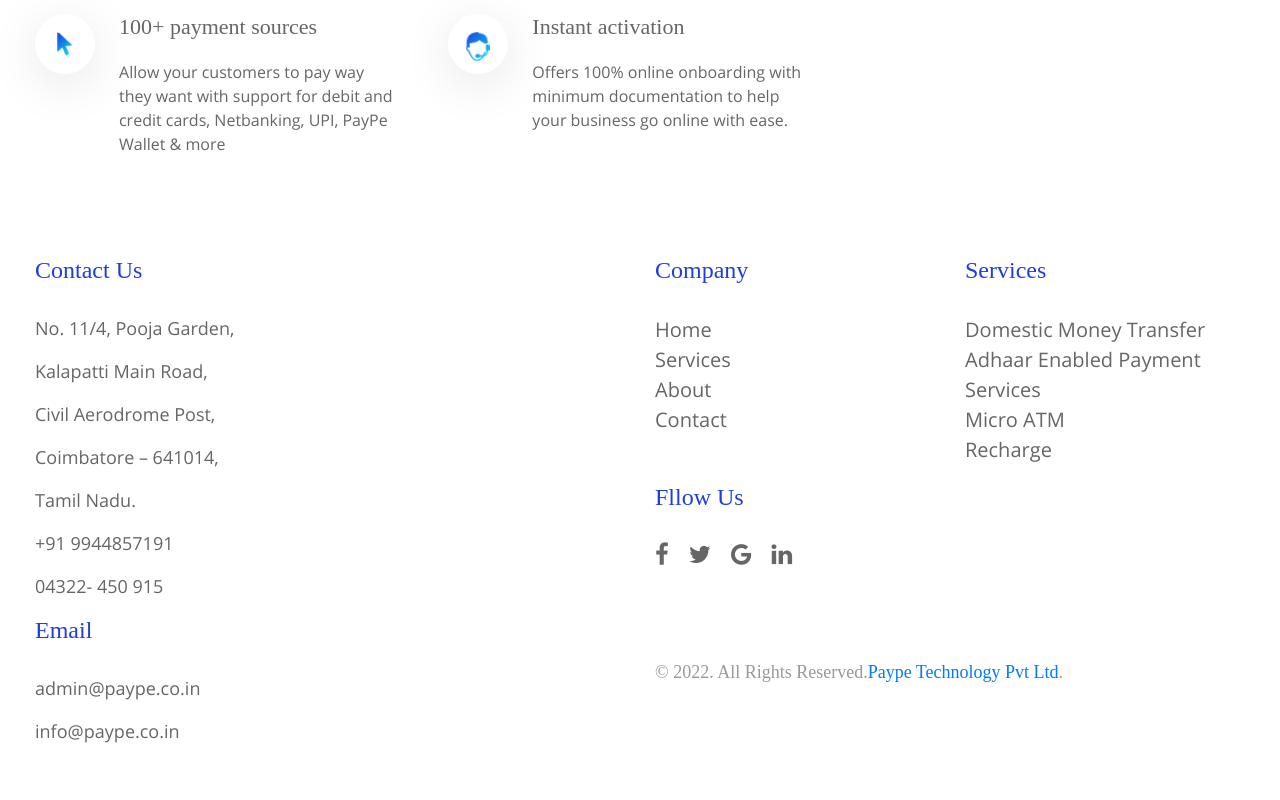
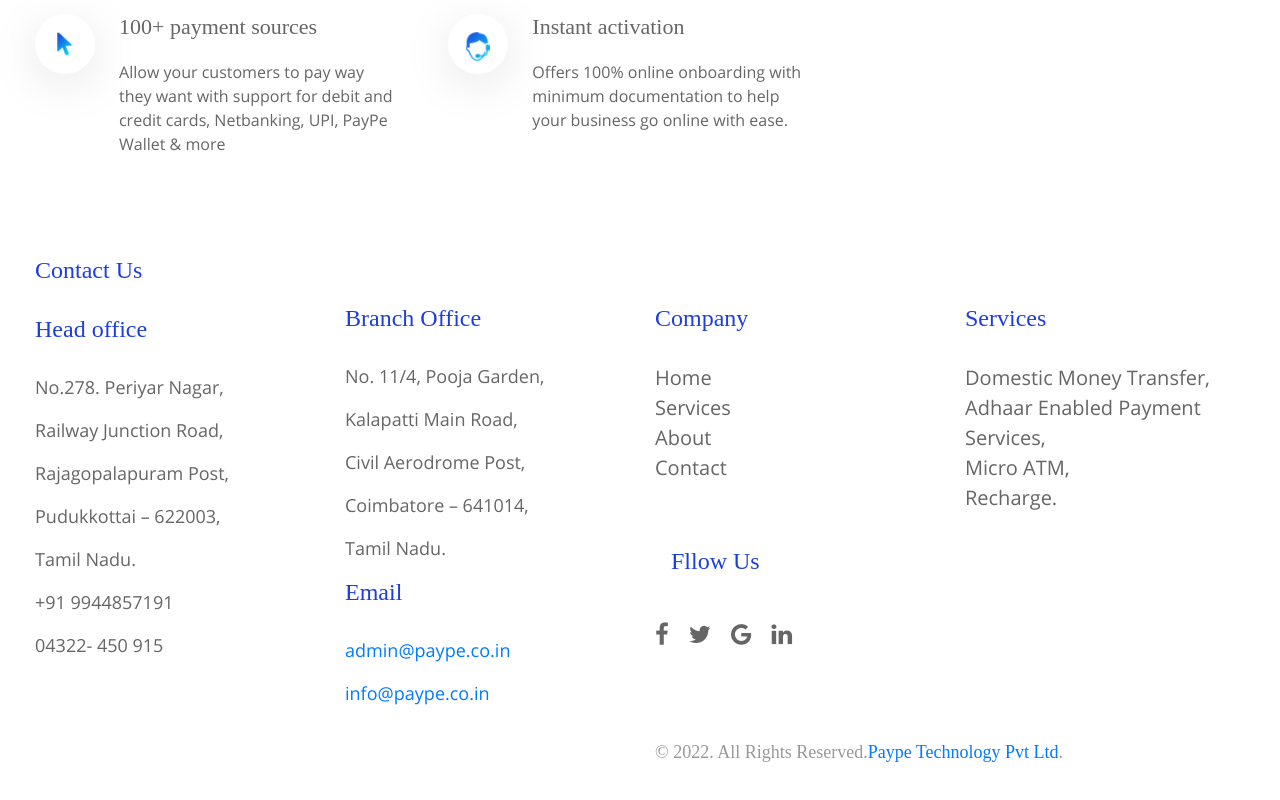
Before and after one commit to paypetech/PayPe, a website: page index.html in a window 1280 px wide. Shown: the part 2380-3180 px from the top of the page. Drawn offline with Linux system fonts and the light colour scheme; a web font is replaced by a local one.

Commit message:
Address changed

```diff
--- a/index.html
+++ b/index.html
@@ -413,28 +413,41 @@
 <footer class="container-fluid" id="gtco-footer">
     <div class="container">
         <div class="row">
-            <div class="col-lg-6" id="contact">
+            <div class="col-lg-3" id="contact">
                 <h4> Contact Us </h4>
+                <h4>Head office</h4>
+                <p>No.278. Periyar Nagar, </p>
+                <p>Railway Junction Road, </p>
+                   <p>Rajagopalapuram Post, </p>
+                   <p>Pudukkottai – 622003,</p>
+                <p>Tamil Nadu.</p>
+                <p>+91 9944857191</p>
+                <p>04322- 450 915</p>
+
+
+                <!-- <input type="text" class="form-control" placeholder="Full Name">
+                <input type="email" class="form-control" placeholder="Email Address">
+                <textarea class="form-control" placeholder="Message"></textarea>
+                <a href="#" class="submit-button">READ MORE <i class="fa fa-angle-right" aria-hidden="true"></i></a> -->
+
+            </div>
+            <div class="col-lg-3 mt-5">
+                <h4>Branch Office</h4>
                 <p>No. 11/4, Pooja Garden, </p>
                 <p> Kalapatti Main Road, </p>
                    <p> Civil Aerodrome Post, </p>
                    <p>Coimbatore – 641014,</p>
                 <p>Tamil Nadu.</p>
-                <p>+91 9944857191</p>
-                <p>04322- 450 915</p>
                 <h4>Email</h4>
                 <p><a href="mailto:admin@paype.co.in">admin@paype.co.in</a></p>
                 <p><a href="mailto:info@paype.co.in">info@paype.co.in</a></p>
+            </div>
 
-                <!-- <input type="text" class="form-control" placeholder="Full Name">
-                <input type="email" class="form-control" placeholder="Email Address">
-                <textarea class="form-control" placeholder="Message"></textarea>
-                <a href="#" class="submit-button">READ MORE <i class="fa fa-angle-right" aria-hidden="true"></i></a> -->
-            </div>
+
 
             <div class="col-lg-6">
                 <div class="row" id="row">
-                    <div class="col-6">
+                    <div class="col-6 mt-5">
                         <h4>Company</h4>
                         <ul class="nav flex-column company-nav">
                             <li class="nav-item"><a class="nav-link" href="#">Home</a></li>
@@ -442,7 +455,7 @@
                             <li class="nav-item"><a class="nav-link" href="#about">About</a></li>
                             <li class="nav-item"><a class="nav-link" href="#contact">Contact</a></li>
                         </ul>
-                        <h4 class="mt-5">Fllow Us</h4>
+                        <h4 class="mt-5 p-3">Fllow Us</h4>
                         <ul class="nav follow-us-nav">
                             <li class="nav-item"><a class="nav-link pl-0" href="https://www.facebook.com/PaypeTech"><i class="fa fa-facebook"
                                                                                       aria-hidden="true"></i></a></li>
@@ -454,13 +467,13 @@
                                                                                  aria-hidden="true"></i></a></li>
                         </ul>
                     </div>
-                    <div class="col-6">
+                    <div class="col-6 mt-5">
                         <h4>Services</h4>
                         <ul class="nav flex-column services-nav">
-                            <li class="nav-item"><a class="nav-link" href="#">Domestic Money Transfer</a></li>
-                            <li class="nav-item"><a class="nav-link" href="#">Adhaar Enabled Payment Services</a></li>
-                            <li class="nav-item"><a class="nav-link" href="#">Micro ATM</a></li>
-                            <li class="nav-item"><a class="nav-link" href="#">Recharge</a></li>
+                            <li class="nav-item"><a class="nav-link" href="#">Domestic Money Transfer,</a></li>
+                            <li class="nav-item"><a class="nav-link" href="#">Adhaar Enabled Payment Services,</a></li>
+                            <li class="nav-item"><a class="nav-link" href="#">Micro ATM,</a></li>
+                            <li class="nav-item"><a class="nav-link" href="#">Recharge.</a></li>
                             </ul>
                     </div>
                     <div class="col-12">
```
